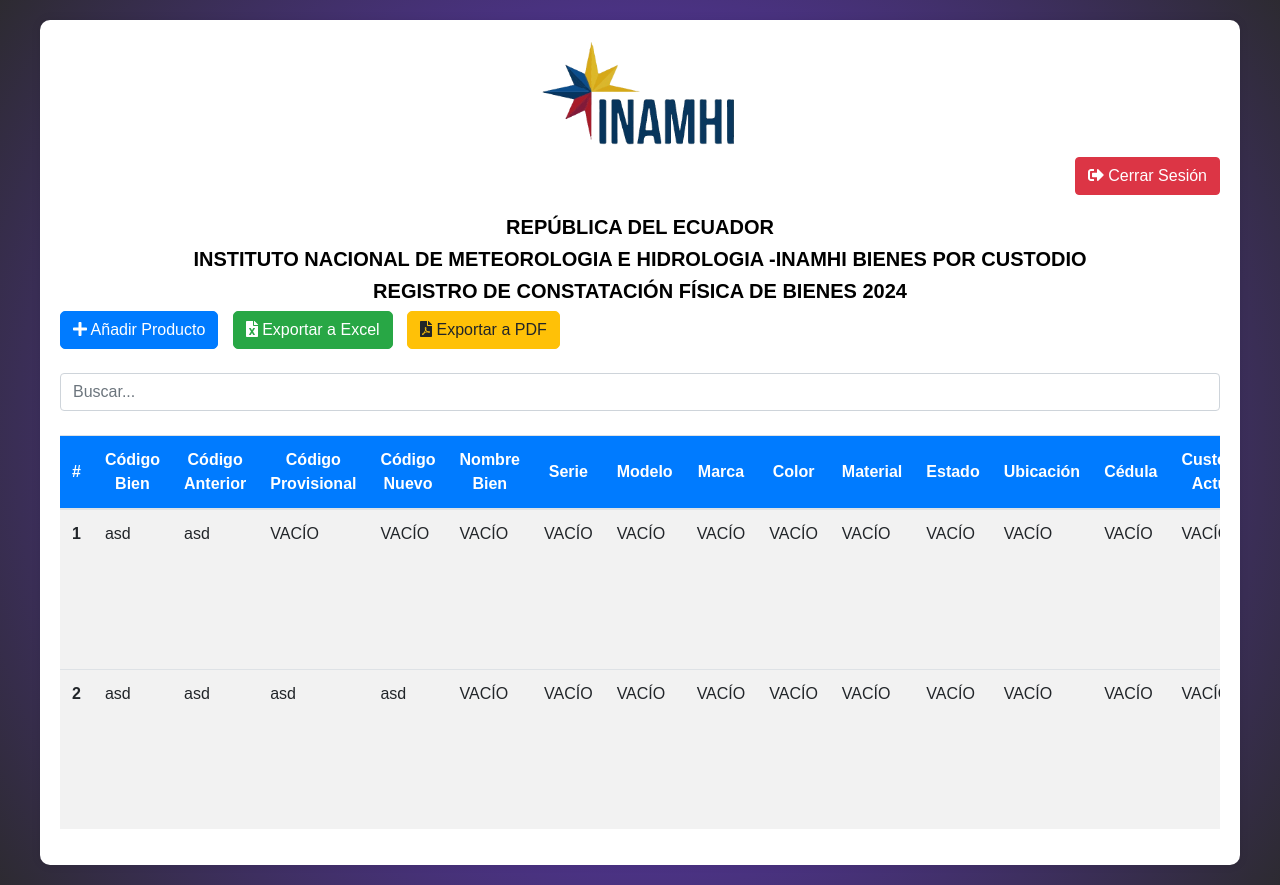
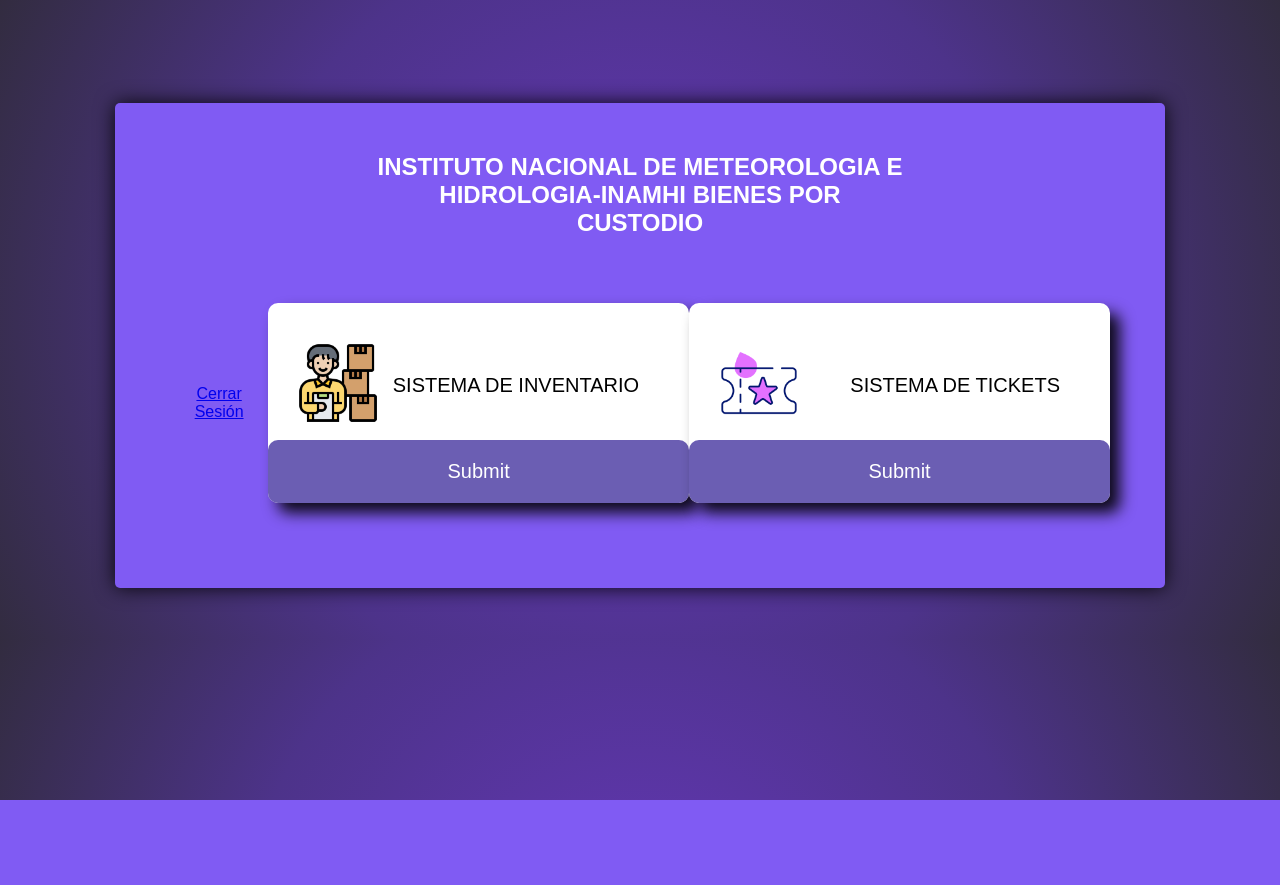
Before and after one commit to JoelCaza/Sistema_Inamhi, a Django app: page / in a window 1280 px wide. After the commit the page ends 800 px from the top, so only its background shows below. Run offline with Django 5.2, Linux system fonts and the light colour scheme; a user stored in the database is signed in; data comes from the database, SQL or seed files in the repository; some libraries are stand-ins or nearby versions.

Commit message:
Implementacion Dashboard
xd

```diff
--- a/myproject/myapp/app_url.py
+++ b/myproject/myapp/app_url.py
@@ -5,10 +5,11 @@
 from django.contrib.auth.views import LoginView
 
 urlpatterns = [
-    path('', views.model_list, name='model_list'),
+    path('', views.dashboard, name='dashboard'),
     path('accounts/login/', LoginView.as_view(), name='login'),
+    path('admin', views.login_required, name='login'),
+    path('model_list/', views.model_list, name='model_list'),
 
-    path('admin', views.login_required, name='login'),
     path('create/', views.model_create, name='model_create'),
     path('<int:pk>/', views.model_detail, name='model_detail'),
     path('<int:pk>/update/', views.model_update, name='model_update'),
--- a/myproject/myapp/templates/model_list.html
+++ b/myproject/myapp/templates/model_list.html
@@ -18,6 +18,7 @@
             <img src="{% static 'img/icono-inamhi.png' %}" alt="">
         </div>
         <div>
+            <a href="{% url 'dashboard' %}" class="btn btn-primary btn-action"><i class="fas fa-arrow-left"></i> Regresar al Dashboard</a>
 
         </div>
         <div class="d-flex justify-content-end"> <!-- Este div envuelve el botón y lo alinea a la derecha -->
--- a/myproject/myapp/templates/registration/dashboard.html
+++ b/myproject/myapp/templates/registration/dashboard.html
@@ -8,33 +8,35 @@
     <link rel="stylesheet" type="text/css"  href='{% static  "/styles/dashboard.css" %}'>
 </head>
 <body>
-    <form action="" method="post">
-        <h2>instituto nacional de meteorologia e hidrologia-inamhi
-            bienes por custodio </h2>
+
+    <form action="{% url 'model_list' %}" method="post">
+        <div class="d-flex justify-content-end"> <!-- Este div envuelve el botón y lo alinea a la derecha -->
+            <a href="{% url 'salir' %}" class="btn btn-danger"><i class="fas fa-sign-out-alt"></i> Cerrar Sesión</a>
+        </div>
+        {% csrf_token %}
+
+        <h2>instituto nacional de meteorologia e hidrologia-inamhi bienes por custodio </h2>
+
         <span class="line"></span>
-            <div class="box" >
+        <div class="box">
             <div class="title">
                 <p>SISTEMA DE INVENTARIO</p>
             </div>
-
             <div class="imagen">
-
-                    <img src='{% static  "/img/"inventario.png%}'alt="">
+                <img src="{% static '/img/inventario.png' %}" alt="">
             </div>
             <input type="submit" name="sistema" id="sistema">
         </div>
         <div class="box-2">
             <div class="title">
-                    <p>SISTEMA DE TICKETS </p>
-
+                <p>SISTEMA DE TICKETS</p>
             </div>
             <div class="imagen">
-                    <img src='{% static  "/img/"boleto.png%}'alt="">
+                <img src="{% static '/img/boleto.png' %}" alt="">
             </div>
             <input type="submit" name="ticket" id="ticket">
         </div>
+    </form>
 
-
-    </form>
 </body>
 </html>
--- a/myproject/myapp/views.py
+++ b/myproject/myapp/views.py
@@ -17,6 +17,9 @@
 
 # @login_required llama al login antes de que entre a el siguiente metodo
 @login_required
+def dashboard(request):
+    return render(request, 'registration/dashboard.html')
+
 def model_list(request): # vista del crud
     models = MyModel.objects.all()
     return render(request, 'model_list.html', {'models': models})
--- a/myproject/myproject/settings.py
+++ b/myproject/myproject/settings.py
@@ -128,3 +128,6 @@
 # https://docs.djangoproject.com/en/5.0/ref/settings/#default-auto-field
 
 DEFAULT_AUTO_FIELD = 'django.db.models.BigAutoField'
+
+
+LOGIN_REDIRECT_URL = 'dashboard'
```
Lines whose indentation alone changed are shown as unchanged.
